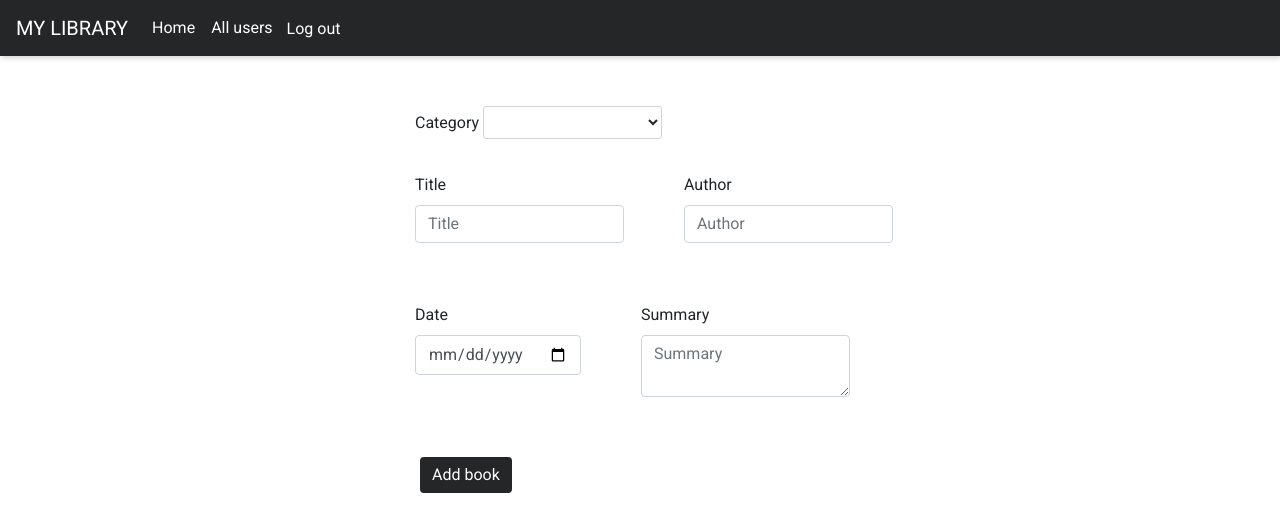
After one commit to ArnaudCartailler/exam_biblio, a PHP site: template views/book_formVue.php in a window 1280 px wide. The commit adds this page. Shown: the top 532 px of the page. Run offline with PHP 8.4, Linux system fonts and the light colour scheme; the template is opened without the code that fills it, so the values that code supplies are empty; the visitor is signed in with stand-in values (Sample User, id 1); a stand-in replaces the project's code that opens the database connection; some libraries are stand-ins or nearby versions.

Commit message:
add user to the db and working on add books

```diff
--- a/assets/css/main.css
+++ b/assets/css/main.css
@@ -97,11 +97,137 @@ textarea {
 
     body
     {
-        font-family: 'Roboto', sans-serif;
+        font-family: 'Roboto', Times, serif;
     }
 
+    /**
+    All for the header + nav bar
+    */
 
+        .container-fluid .index
+        {
+            width: 100%;
+            padding-top: 20px;
+            font-size: 20px;
+            font-weight: bold;
+            color: white;
+            background-color: #252627;
+            box-shadow: 1px 2px 5px lightgrey;
+        }
 
+        .container-fluid .navbar{
+             background-color: #252627!important;
+            box-shadow: 1px 2px 5px lightgrey;
+
+        }
+
+        .container-fluid .navbar a{
+            color : white!important;
+        }
+
+        .container-fluid .logout
+        {
+             border: none;
+             color : white;
+             background-color: #252627;
+             transition : 0.5s;
+        }
+
+        .container-fluid .logout:hover {
+            transition : 0.5s;
+            border: none;
+            color: white;
+            transform: scale(1.2);
+            background-color: red;
+            border-radius : 5px;
+        }
+
+         .container-fluid .nav {
+             transition: 0.5s;
+         }
+
+          .container-fluid .nav button{
+              color: white!important;
+          }
+
+         .container-fluid .nav:hover {
+             transition: 0.5s;
+             border: none;
+             color: white;
+             transform: scale(1.2);
+             background-color: grey;
+             border-radius: 5px;
+         }
+
+         /**
+         Effect on the add button
+         */
+
+         .add a i {
+             text-align: center;
+             font-size: 300%;
+             color: black;
+             margin-right: 20px;
+         }
+
+         .add a i:hover {
+             text-align: center;
+             color: #02C2E6;
+             -moz-animation: spin .6s 0.5 linear;
+             -o-animation: spin .6s 0.5 linear;
+             -webkit-animation: spin .6s 0.5 linear;
+             animation: spin .6s 0.5 linear;
+         }
+
+         @-webkit-keyframes spin {
+             0% {
+                 -webkit-transform: rotate(0deg);
+             }
+
+             100% {
+                 -webkit-transform: rotate(359deg);
+             }
+         }
+
+         @-moz-keyframes spin {
+             0% {
+                 -moz-transform: rotate(0deg);
+             }
+
+             100% {
+                 -moz-transform: rotate(359deg);
+             }
+         }
+
+         @-o-keyframes spin {
+             0% {
+                 -o-transform: rotate(0deg);
+             }
+
+             100% {
+                 -o-transform: rotate(359deg);
+             }
+         }
+
+         @-ms-keyframes spin {
+             0% {
+                 -ms-transform: rotate(0deg);
+             }
+
+             100% {
+                 -ms-transform: rotate(359deg);
+             }
+         }
+
+         @keyframes spin {
+             0% {
+                 transform: rotate(0deg);
+             }
+
+             100% {
+                 transform: rotate(359deg);
+             }
+         }
 /* #####################################################################
 /* ##########################   SMARTPHONE   ########################### */
 /* ##################################################################### */
@@ -124,24 +250,71 @@ textarea {
 /* Medium devices (desktops, 992px and up) */
 @media (min-width: 992px) {
 
-}
+    .container-fluid form button
+    {
+        background-color : #252627;
+        border : none;
+        margin-bottom : 10px;
+    }
+
+    .container-fluid form button:hover {
+            transition : 0.5s;
+            transform: scale(1.2);
+            box-shadow: 5px 5px 5px lightgrey;
+    }
+
+     .container-fluid .account
+     {
+         text-decoration: underline;
+         transition : 0.5s;
+     }
+
+       .container-fluid .account:hover
+       {
+           transition : 0.5s;
+           text-decoration: underline;
+           color: red;
+
+       }
+
+       .add_book
+       {
+        margin-top : 50px;
+        margin-left: 30%;
+
+       }
+
+       .category
+       {
+           border: 1px solid lightgrey;
+           border-radius: 3px;
+           background-color: white;
+           text-align: center;
+           padding : 5px;
+       }
+
+       .add_book .select-category
+       {
+           margin-left: 30px;
+       }
+
+
+       .add_book .form-group
+       {
+           margin: 30px;
+       }
+
+       .add_book button {
+           margin: 30px;
+       }
+
 /* ##################################################################### */
 /* ########################   LARGE DESKTOPS   ######################### */
 /* ##################################################################### */
 /* Large devices (large desktops, 1200px and up) */
 @media (min-width: 1200px) {
 
-
 }
-
-
-
-
-
-
-
-
-
 
 
 
--- a/models/BookManager.php
+++ b/models/BookManager.php
@@ -48,13 +48,15 @@ class BookManager
      */
     public function add(Book $book)
     {
-        $query = $this->getDb()->prepare('INSERT INTO books(title, author, date, summary, available, id_users) VALUES (:title, :author, :date, :summary, :available, :id_users)');
+        $query = $this->getDb()->prepare('INSERT INTO books(title, author, date, summary, available, id_users, id_categories) VALUES (:title, :author, :date, :summary, :available, :id_users, :id_categories)');
         $query->bindValue("title", $book->getTitle(), PDO::PARAM_STR);
         $query->bindValue("author", $book->getAuthor(), PDO::PARAM_STR);
         $query->bindValue("date", $book->getDate(), PDO::PARAM_STR);
         $query->bindValue("summary", $book->getSummary(), PDO::PARAM_STR);
         $query->bindValue("available", $book->getAvailable(), PDO::PARAM_INT);
         $query->bindValue("id_users", $book->getIduser(), PDO::PARAM_INT);
+        $query->bindValue("id_categories", $book->getCategories(), PDO::PARAM_INT);
+
         $query->execute();
     }
 
--- a/models/CategoryManager.php
+++ b/models/CategoryManager.php
@@ -48,9 +48,8 @@ class CategoryManager
      */
     public function add(Category $category)
     {
-        $query = $this->getDb()->prepare('INSERT INTO categories (name, id_books) VALUES (:name, :date, :id_books)');
+        $query = $this->getDb()->prepare('INSERT INTO categories (name) VALUES (:name)');
         $query->bindValue("name", $category->getName(), PDO::PARAM_STR);
-        $query->bindValue("id_books", $category->getIdbook(), PDO::PARAM_INT);
         $query->execute();
     }
 
--- /dev/null
+++ b/views/book_formVue.php
@@ -0,0 +1,49 @@
+<?php
+include("template/header.php")
+?>
+
+<form class="add_book" id="FormInfo" action="index.php" method="post">
+  <div class="form-row">
+    <div class="select-category">
+      <label for="inlineFormCustomSelect">Category</label>
+            <select class="category" name="category" required>
+                        <option value="" disabled>Choose the category</option>
+
+                        <?php
+                        // Je boucle sur tous les différents comptes possible à créer
+                            foreach ($categories as $category)
+                            {
+                        ?>
+                            <option value="<?php echo $category->getName(); ?>"><?php echo $category->getName(); ?></option>
+                        <?php
+            }
+            ?>
+                    </select>
+    </div>
+  </div>
+        <div class="form-row">
+            <div class="form-group">
+                <label for="inputtext">Title</label>
+                <input type="text" class="form-control" name="title" id="title" placeholder="Title" required />
+            </div>
+            <div class="form-group">
+                <label for="inputtext">Author</label>
+                <input type="text" class="form-control" name="author" id="name" placeholder="Author" required />
+            </div>
+        </div>
+        <div class="form-row">
+            <div class="form-group">
+                <label for="inputtext">Date</label>
+                <input type="date" class="form-control" id="date" name="date" placeholder="Date" required />
+            </div>
+            <div class="form-group">
+                <label for="inputtext">Summary</label>
+                <textarea class="form-control" id="summary" name="summary" placeholder="Summary" required /></textarea>
+            </div>
+        </div>
+            <button name="add_book" type="submit" class="btn btn-primary">Add book</button>
+        </form>
+
+   <?php
+    include("template/footer.php")
+    ?>
--- a/views/indexVue.php
+++ b/views/indexVue.php
@@ -5,8 +5,8 @@
 <div class="container-fluid my-5">
   <div class="row">
 
-    <div class="add m-auto text-center mb-2">
-      <a href="book_form.php"><i class="fas fa-plus-circle"></i></a>
+    <div class="add m-auto text-center mb-2" data-aos="zoom-in" data-aos-duration="500">
+      <a  href="book_form.php"><i class="fas fa-plus-circle fa-3x"></i></a>
     </div>
 
   </div>
@@ -14,7 +14,7 @@
 
 
   <div class="row">
-  <?php foreach ($Books as $book)
+  <?php foreach ($books as $book)
   {
     ?>
 
--- a/views/loginVue.php
+++ b/views/loginVue.php
@@ -14,7 +14,7 @@ include("template/header.php")
     </div>
       <button name="login" type="submit" class="btn btn-primary">Submit</button>
   </form>
-    <a href="signup.php">No account ? Click here !</a>
+    <a class="account" href="signup.php">No account ? Click here !</a>
 </div>
 
  <?php
--- a/views/signupVue.php
+++ b/views/signupVue.php
@@ -23,7 +23,7 @@ include("template/header.php")
     </div>
       <button name="new" type="submit" class="btn btn-primary">Submit</button>
   </form>
-    <a href="login.php" >Already an account ? Click here !</a>
+    <a class="account" href="login.php" >Already an account ? Click here !</a>
 </div>
 
 
--- a/views/template/footer.php
+++ b/views/template/footer.php
@@ -8,7 +8,10 @@
   <script>window.jQuery || document.write('<script src="js/vendor/jquery-3.3.1.min.js"><\/script>')</script>
   <script src="js/plugins.js"></script>
   <script src="js/main.js"></script>
-
+<script src="https://unpkg.com/aos@2.3.1/dist/aos.js"></script>
+<script>
+  AOS.init();
+</script>
   <!-- Google Analytics: change UA-XXXXX-Y to be your site's ID. -->
   <script>
     window.ga = function () { ga.q.push(arguments) }; ga.q = []; ga.l = +new Date;
--- a/views/template/header.php
+++ b/views/template/header.php
@@ -10,54 +10,52 @@
 <link href="https://fonts.googleapis.com/css?family=Roboto" rel="stylesheet">
   <link rel="manifest" href="site.webmanifest">
   <link rel="apple-touch-icon" href="icon.png">
+  <link href="https://unpkg.com/aos@2.3.1/dist/aos.css" rel="stylesheet">
   <link rel="stylesheet" href="https://use.fontawesome.com/releases/v5.3.1/css/all.css" integrity="sha384-mzrmE5qonljUremFsqc01SB46JvROS7bZs3IO2EmfFsd15uHvIt+Y8vEf7N7fWAU" crossorigin="anonymous">
   <link rel="stylesheet" href="https://maxcdn.bootstrapcdn.com/bootstrap/4.0.0/css/bootstrap.min.css" integrity="sha384-Gn5384xqQ1aoWXA+058RXPxPg6fy4IWvTNh0E263XmFcJlSAwiGgFAW/dAiS6JXm" crossorigin="anonymous">
-  <link rel="stylesheet" href="css/normalize.css">
-  <link rel="stylesheet" href="css/main.css">
+  <link rel="stylesheet" href="../assets/css/normalize.css">
+  <link rel="stylesheet" href="../assets/css/main.css">
 </head>
 
 <body>
 
 <div class="container-fluid">
 
-    <div class ="row text-center mt-3 border-bottom border-dark">
+    <div class ="row text-center">
 
  <?php
 
   //If the user is in the database he see this
-if (!empty($_SESSION['id']) and $_SESSION['admin'] == 0)
-{
-  echo '<div class="m-auto index">
-            <p>My library</p>
-        </div>';
-
-} else if (!empty($_SESSION['id']) and $_SESSION['admin'] == 1)
+if (!empty($_SESSION['user']))
 {
             //If the user is in the database and he is an admin he see this
-  echo '<div class="col-md-3">
-            <a href="index.php">Home</a>
-          </div>';
-  echo '<div class="col-md-3">
-          <a href="profil.php">Change profil</a>
-          </div>';
-  echo '<div class="col-md-3">
-          <a href="adminpage.php">Admin page</a>
-          </div>';
-  echo '<div class="col-md-3 disconnect">
-            <a href="deco.php">Disconnect</a>
-          </div>';
+?>
+
+<nav class="navbar navbar-expand-lg navbar-light bg-light w-100 ">
+  <a class="navbar-brand" href="index.php">MY LIBRARY</a>
+  <button class="navbar-toggler bg-light" type="button" data-toggle="collapse" data-target="#navbarNavAltMarkup" aria-controls="navbarNavAltMarkup" aria-expanded="false" aria-label="Toggle navigation">
+    <span class="navbar-toggler-icon"></span>
+  </button>
+  <form class="collapse navbar-collapse" id="navbarNavAltMarkup" action="index.php" method="post">
+    <div class="navbar-nav">
+      <a class="nav-item nav-link active nav" href="index.php">Home <span class="sr-only">(current)</span></a>
+      <a class="nav-item nav-link nav" href="user_list.php">All users</a>
+      <input class="logout" type="submit" name="logout" value="Log out">
+    </div>
+  </form>
+</nav>
+
+<?php
 
 } else
 {
           //If it's an anonymous
   echo '<div class="m-auto index">
 
-            <p>My library</p>
+            <p>MY LIBRARY</p>
 
         </div>';
 }
 ?>
 
-  </div>
-
 </div>
```
Also changed, not shown: controllers/book_form.php (added, +78 -0 lines), controllers/index.php (+16 -0 lines), entities/Book.php (+58 -1 lines), entities/Category.php (+2 -28 lines), entities/Image.php (+1 -27 lines), entities/User.php (added, +151 -0 lines).
